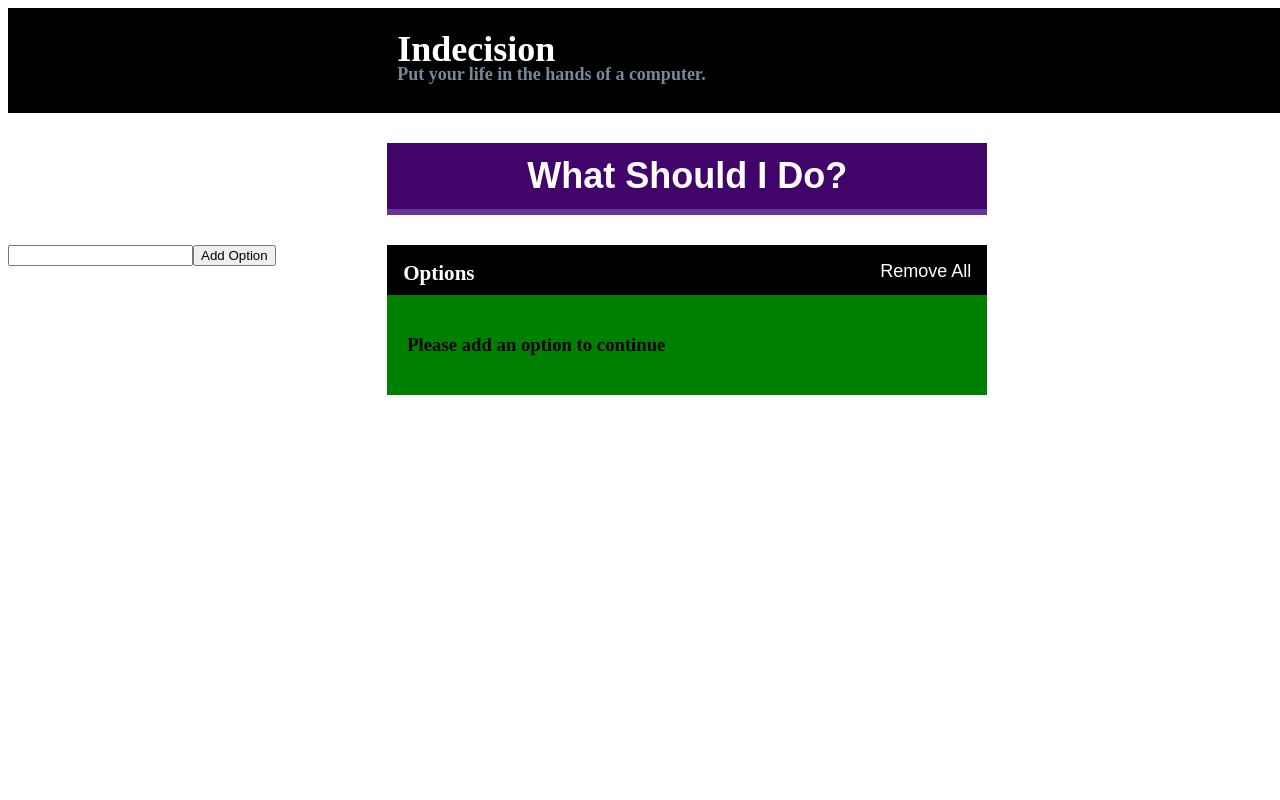
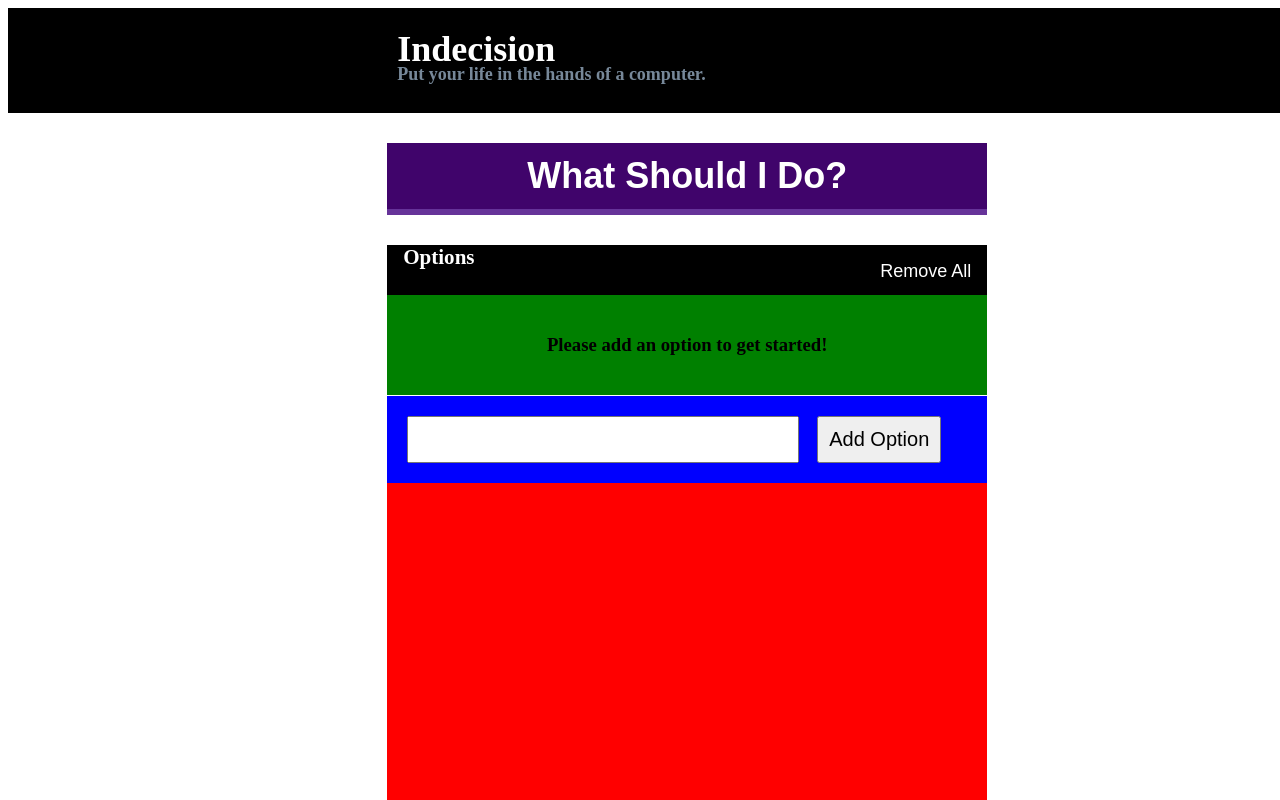
Before and after one commit to Shubham-pal290796/angular-indecision-assignment, an Angular app: page / in a window 1280 px wide. Shown: the top 800 px of the page. Built offline with nearby package versions, Linux system fonts and the light colour scheme.

Commit message:
3 files modified

```diff
--- a/src/app/indecision/indecision.component.css
+++ b/src/app/indecision/indecision.component.css
@@ -40,13 +40,14 @@
   width: 600px;
   margin-top: 30px;
   left: 30%;
+  height: 100%;
 
   /* padding: 10px; */
 
 }
 
 .box .box-head {
-  position: absolute;
+  position: relative;
   /* display: inline; */
   background-color: black;
   top: 0;
@@ -58,27 +59,22 @@
 }
 
 .box .box-body {
-  position: absolute;
+  position: relative;
   /* display: inline; */
   background-color: green;
-  top: 50px;
+  /* top: 50px; */
   left: 0;
   width: 560px;
   padding: 20px;
 }
 
-/* .box .box-foot {
-  position: relative;
-  background-color: blue;
-  width: 100%;
-  left: 0;
-  bottom: 0;
-  top: 60px;
-} */
-
 .box-head h3 {
   margin-top: 16px;
   margin-left: 16px;
+}
+
+.box-body h3 {
+  text-align: center;
 }
 
 .remove-all-btn {
@@ -92,3 +88,23 @@
   padding: 16px;
   cursor: pointer;
 }
+
+.footer {
+  position: relative;
+  background-color: blue;
+  width: 560px;
+  padding: 20px;
+  border-top: 1px solid white;
+}
+
+.footer input {
+  padding: 10px;
+  font-size: 20px;
+  width: 70%;
+}
+
+.footer button {
+  padding: 10px;
+  font-size: 20px;
+  margin-left: 18px;
+}
--- a/src/app/indecision/indecision.component.html
+++ b/src/app/indecision/indecision.component.html
@@ -12,7 +12,7 @@
   </div>
 
   <div class="box-body">
-    <h3 *ngIf = "showInitialText">Please add an option to continue</h3>
+    <h3 *ngIf = "showInitialText">Please add an option to get started!</h3>
 
     <ol>
       <li *ngFor ="let ind of inputArray">
@@ -20,11 +20,10 @@
       </li>
     </ol>
   </div>
-<!--
-  <div class="box-foot">
-    box footer
-  </div> -->
+
+  <div class="footer">
+    <input type="text" [value] = "input" (input) = "handleInput($event)">
+    <button (click) = "submit()">Add Option</button>
+  </div>
+
 </div>
-
-<input type="text" [value] = "input" (input) = "handleInput($event)">
-<button (click) = "submit()">Add Option</button>
--- a/src/app/indecision/indecision.component.ts
+++ b/src/app/indecision/indecision.component.ts
@@ -10,7 +10,7 @@ export class IndecisionComponent implements OnInit {
   inputArray = [];
   showInitialText : boolean = true;
   inputVal : string = '';
-  input : string = "";
+  input : string = null;
 
   constructor() { }
 
```
